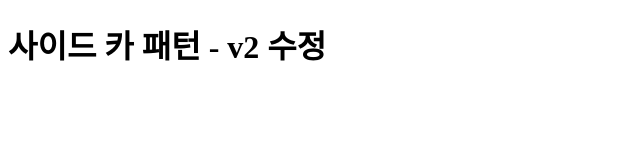
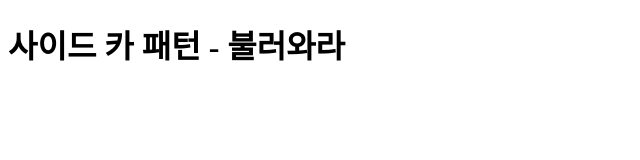
Before and after one commit to PythonTeacher/web-repo, a plain HTML site: page index.html in a window 1280 px wide. Shown: the whole page, without its empty margins (0-640 px from the left). Drawn offline with Linux system fonts and the light colour scheme.

Commit message:
Update index.html
update

```diff
--- a/index.html
+++ b/index.html
@@ -6,6 +6,6 @@
     <title>사이드 카 패턴</title>
 </head>
 <body>
-    <h1>사이드 카 패턴 - v2 수정</h1>
+    <h1>사이드 카 패턴 - 불러와라</h1>
 </body>
 </html>
```
